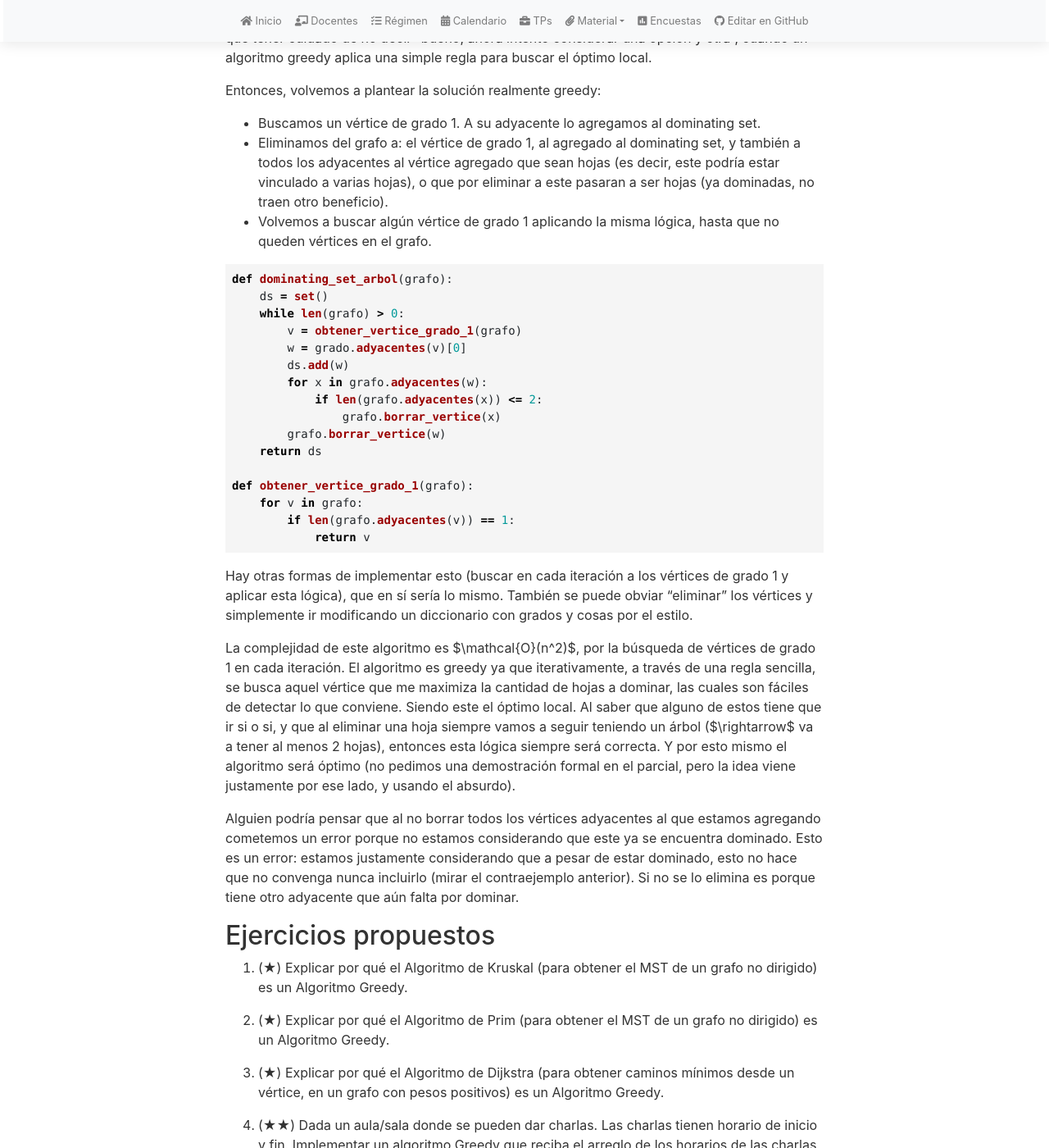
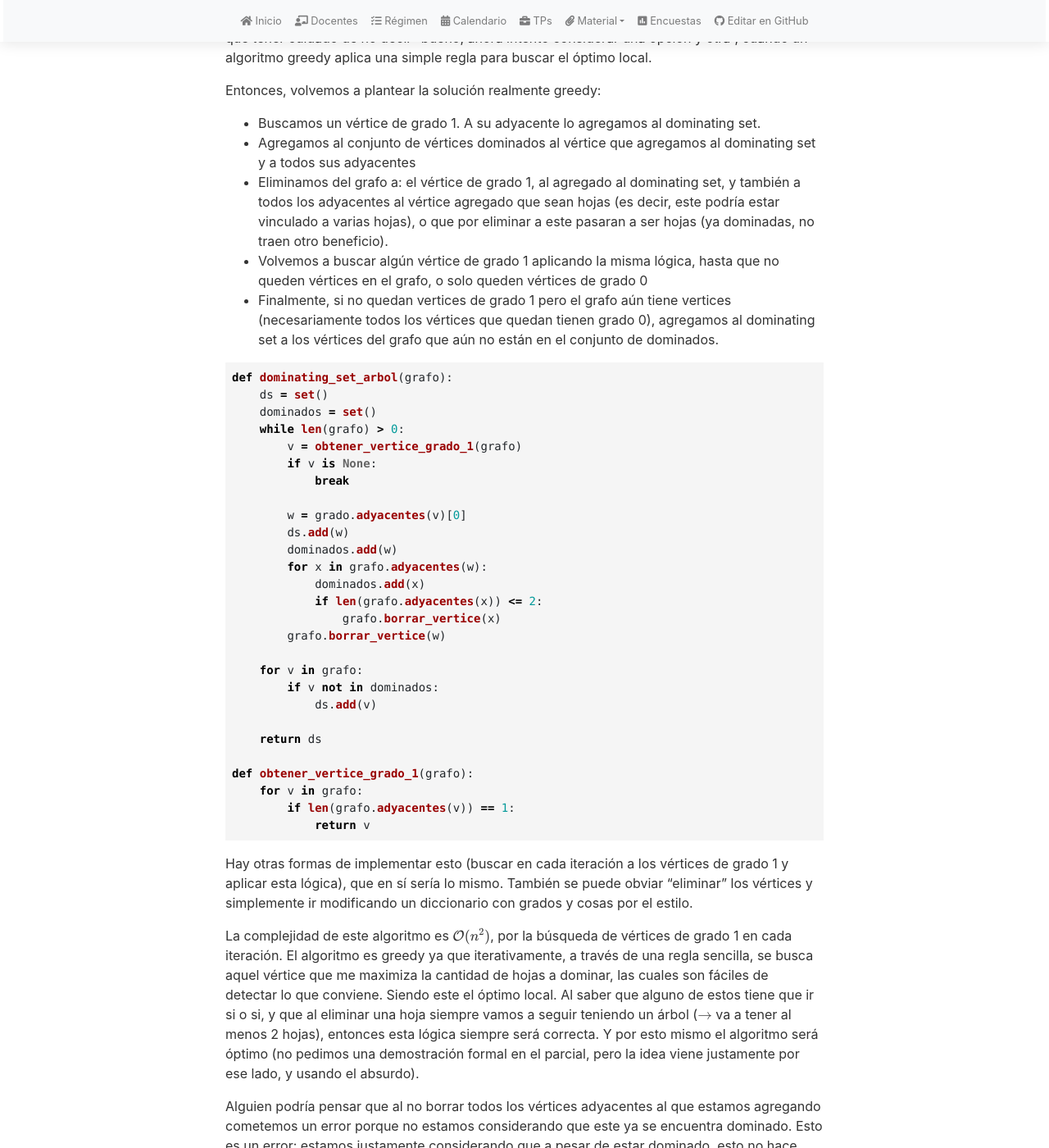
Before and after one commit to algoritmos-rw/tda_bg, a Jekyll site: the page built from material/guias/greedy.md, in a window 1280 px wide and 1400 px high, scrolled down 1618 px. Shown: the whole window at 82% size. Built offline with Jekyll 4.4.1, drawn with Linux system fonts in a browser that asks for light colours; nearby versions of some CDN libraries; our own code applies the rules of GitHub Pages for plain Markdown files.

Commit message:
Fix del ejercicio greedy resuelto para contemplar vertices aislados (#39)

````diff
--- a/material/guias/greedy.md
+++ b/material/guias/greedy.md
@@ -71,20 +71,33 @@ aplica una simple regla para buscar el óptimo local.
 
 Entonces, volvemos a plantear la solución realmente greedy:
 * Buscamos un vértice de grado 1. A su adyacente lo agregamos al dominating set.
+* Agregamos al conjunto de vértices dominados al vértice que agregamos al dominating set y a todos sus adyacentes
 * Eliminamos del grafo a: el vértice de grado 1, al agregado al dominating set, y también a todos los adyacentes al vértice agregado que sean hojas (es decir, este podría estar vinculado a varias hojas), o que por eliminar a este pasaran a ser hojas (ya dominadas, no traen otro beneficio).
-* Volvemos a buscar algún vértice de grado 1 aplicando la misma lógica, hasta que no queden vértices en el grafo.
+* Volvemos a buscar algún vértice de grado 1 aplicando la misma lógica, hasta que no queden vértices en el grafo, o solo queden vértices de grado 0
+* Finalmente, si no quedan vertices de grado 1 pero el grafo aún tiene vertices (necesariamente todos los vértices que quedan tienen grado 0), agregamos al dominating set a los vértices del grafo que aún no están en el conjunto de dominados.
 
 ```python
 def dominating_set_arbol(grafo):
     ds = set()
+    dominados = set()
     while len(grafo) > 0:
         v = obtener_vertice_grado_1(grafo)
+        if v is None:
+            break
+
         w = grado.adyacentes(v)[0]
         ds.add(w)
+        dominados.add(w)
         for x in grafo.adyacentes(w):
+            dominados.add(x)
             if len(grafo.adyacentes(x)) <= 2:
                 grafo.borrar_vertice(x)
         grafo.borrar_vertice(w)
+
+    for v in grafo:
+        if v not in dominados:
+            ds.add(v)
+
     return ds
 
 def obtener_vertice_grado_1(grafo):
@@ -95,7 +108,7 @@ def obtener_vertice_grado_1(grafo):
 
 Hay otras formas de implementar esto (buscar en cada iteración a los vértices de grado 1 y aplicar esta lógica), que en sí sería lo mismo. También se puede obviar "eliminar" los vértices y simplemente ir modificando un diccionario con grados y cosas por el estilo.
 
-La complejidad de este algoritmo es $\mathcal{O}(n^2)$, por la búsqueda de vértices de grado 1 en cada iteración. El algoritmo es greedy ya que iterativamente, a través de una regla sencilla, se busca aquel vértice que me maximiza la cantidad de hojas a dominar, las cuales son fáciles de detectar lo que conviene. Siendo este el óptimo local. Al saber que alguno de estos tiene que ir si o si, y que al eliminar una hoja siempre vamos a seguir teniendo un árbol ($\rightarrow$ va a tener al menos 2 hojas), entonces esta lógica siempre será correcta. Y por esto mismo el algoritmo será óptimo (no pedimos una demostración formal en el parcial, pero la idea viene justamente por ese lado, y usando el absurdo).
+La complejidad de este algoritmo es $$\mathcal{O}(n^2)$$, por la búsqueda de vértices de grado 1 en cada iteración. El algoritmo es greedy ya que iterativamente, a través de una regla sencilla, se busca aquel vértice que me maximiza la cantidad de hojas a dominar, las cuales son fáciles de detectar lo que conviene. Siendo este el óptimo local. Al saber que alguno de estos tiene que ir si o si, y que al eliminar una hoja siempre vamos a seguir teniendo un árbol ($$\rightarrow$$ va a tener al menos 2 hojas), entonces esta lógica siempre será correcta. Y por esto mismo el algoritmo será óptimo (no pedimos una demostración formal en el parcial, pero la idea viene justamente por ese lado, y usando el absurdo).
 
 Alguien podría pensar que al no borrar todos los vértices adyacentes al que estamos agregando cometemos un error porque no estamos considerando que este ya se encuentra dominado. Esto es un error: estamos justamente considerando que a pesar de estar dominado, esto no hace que no convenga nunca incluirlo (mirar el contraejemplo anterior). Si no se lo elimina es porque tiene otro adyacente que aún falta por dominar.
 
````
